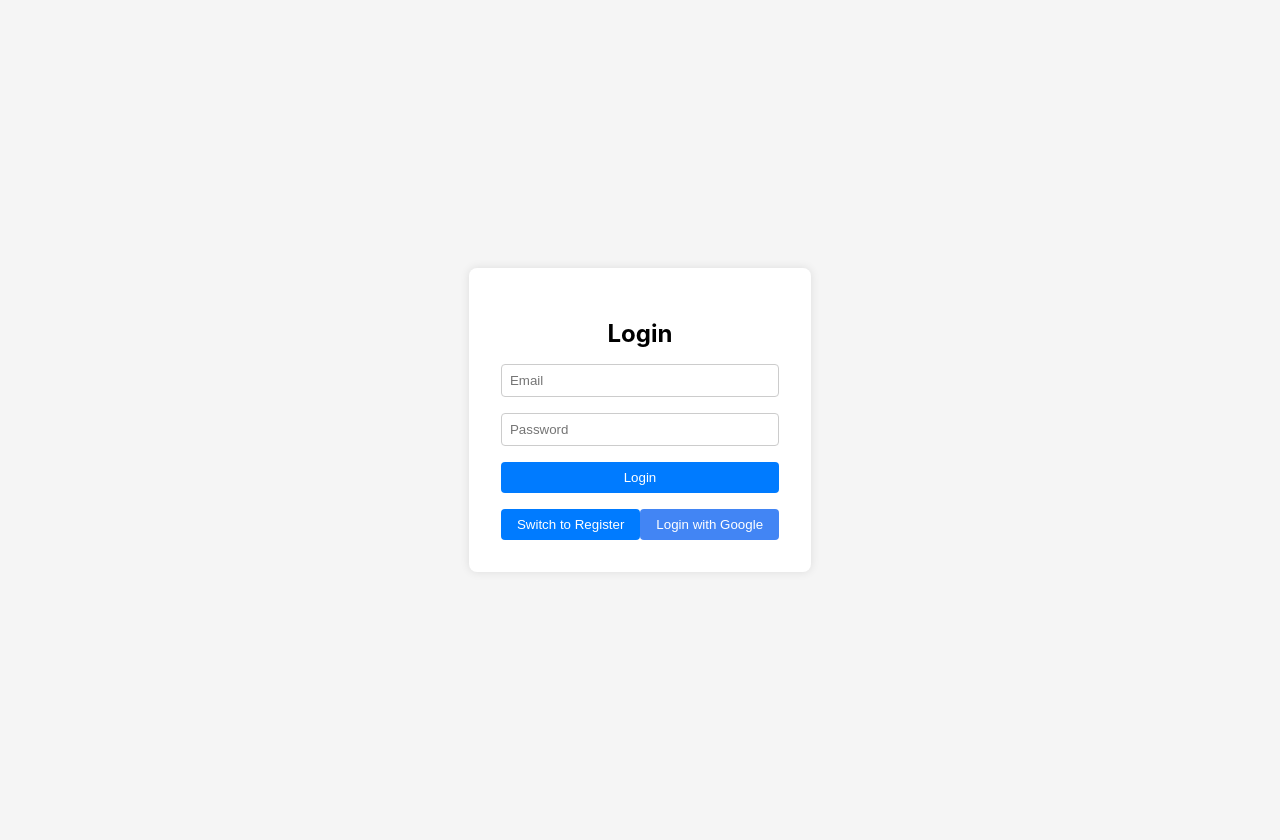
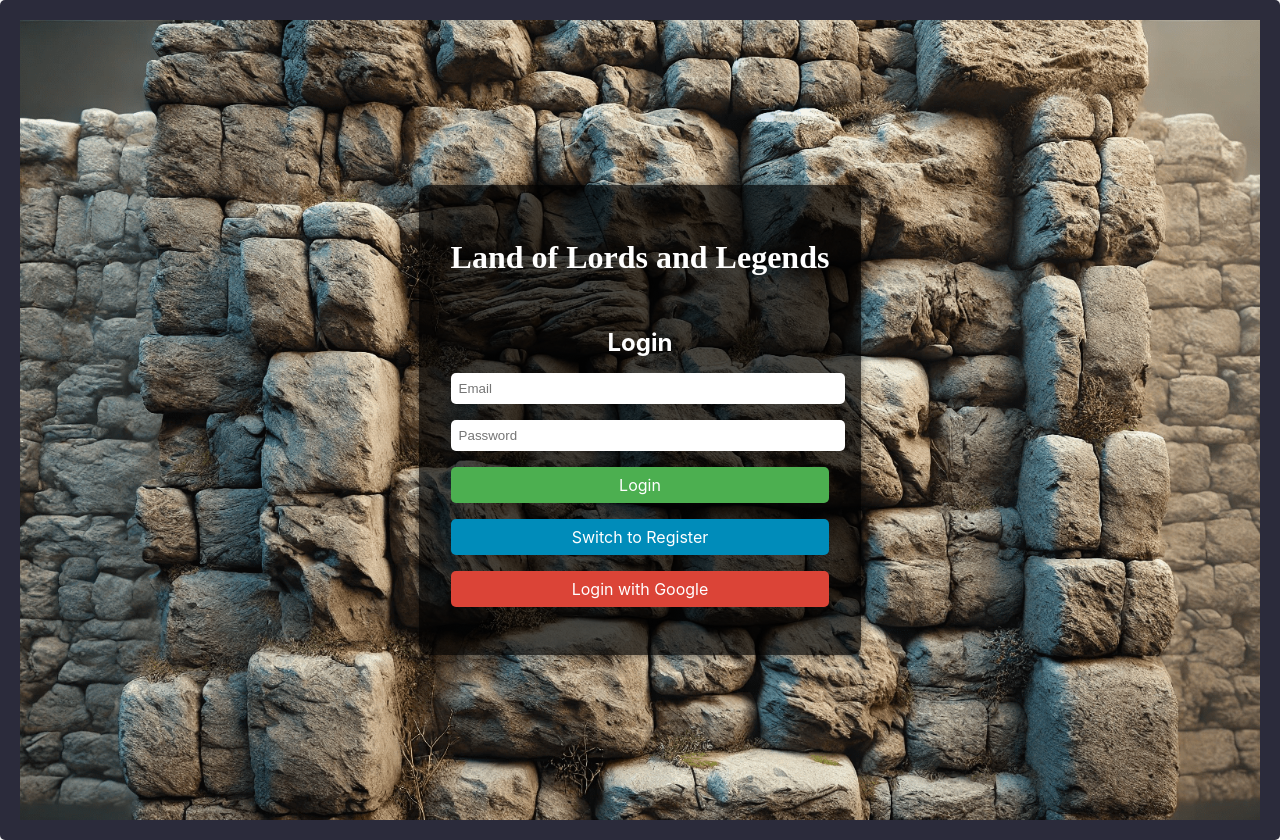
Before and after one commit to DougRev/LoLaL, a React (Create React App) app in the folder client/: page / in a window 1280 px wide. Built offline with nearby package versions, Linux system fonts and the light colour scheme; the HTML template or start-up script is replaced by a standard one.

Commit message:
working on styling and added a logo with a static vertical nav bar.

```diff
--- a/client/src/App.css
+++ b/client/src/App.css
@@ -42,7 +42,3 @@ body {
   font-family: Arial, sans-serif;
   background: #f5f5f5;
 }
-
-.content {
-  padding: 20px;
-}
--- /dev/null
+++ b/client/src/components/MyArmy.css
@@ -0,0 +1,33 @@
+.my-army {
+    margin: 20px;
+    font-family: Arial, sans-serif;
+  }
+
+  .unit-container {
+    display: flex;
+    flex-direction: column;
+  }
+
+  .unit-item {
+    margin-bottom: 10px;
+  }
+
+  .assign-input {
+    margin: 5px;
+    padding: 5px;
+    width: 50px;
+  }
+
+  .assign-button {
+    background: #007bff;
+    color: white;
+    border: none;
+    padding: 10px;
+    margin: 5px;
+    border-radius: 5px;
+    cursor: pointer;
+  }
+
+  .assign-button:hover {
+    background: #0056b3;
+  }
--- a/client/src/components/MyArmy.js
+++ b/client/src/components/MyArmy.js
@@ -1,6 +1,7 @@
 import React, { useEffect, useState, useContext } from 'react';
 import axios from 'axios';
 import { AuthContext } from '../context/AuthContext';
+import './MyArmy.css';
 
 const MyArmy = ({ triggerFetch, onUnitAssign, onKingdomUpdate }) => {
   const { user } = useContext(AuthContext);
@@ -76,7 +77,7 @@ const MyArmy = ({ triggerFetch, onUnitAssign, onKingdomUpdate }) => {
       {units
         .filter(unit => unit.assignedTo === assignment && unit.quantity > 0)
         .map((unit, index) => (
-          <li key={`${unit.unit._id}-${index}`}>
+          <li key={`${unit.unit._id}-${index}`} className="unit-item">
             <strong>Amount: {unit.quantity}</strong> - {unit.unit.name}, Cost: {unit.unit.cost}, Attack: {unit.unit.attack}, Defense: {unit.unit.defense}
             {assignment === 'unassigned' && (
               <div>
@@ -87,9 +88,10 @@ const MyArmy = ({ triggerFetch, onUnitAssign, onKingdomUpdate }) => {
                   onChange={(e) => setAssignQuantity(Math.max(1, Math.min(e.target.value, unit.quantity)))}
                   min="1"
                   max={unit.quantity}
+                  className="assign-input"
                 />
-                <button onClick={() => handleAssign(unit.unit._id, 'offensive')}>Assign to Offensive</button>
-                <button onClick={() => handleAssign(unit.unit._id, 'defensive')}>Assign to Defensive</button>
+                <button onClick={() => handleAssign(unit.unit._id, 'offensive')} className="assign-button">Assign to Offensive</button>
+                <button onClick={() => handleAssign(unit.unit._id, 'defensive')} className="assign-button">Assign to Defensive</button>
               </div>
             )}
             {assignment !== 'unassigned' && (
@@ -101,10 +103,11 @@ const MyArmy = ({ triggerFetch, onUnitAssign, onKingdomUpdate }) => {
                   onChange={(e) => setAssignQuantity(Math.max(1, Math.min(e.target.value, unit.quantity)))}
                   min="1"
                   max={unit.quantity}
+                  className="assign-input"
                 />
-                <button onClick={() => handleReassign(unit.unit._id, assignment, 'offensive')}>Reassign to Offensive</button>
-                <button onClick={() => handleReassign(unit.unit._id, assignment, 'defensive')}>Reassign to Defensive</button>
-                <button onClick={() => handleReassign(unit.unit._id, assignment, 'unassigned')}>Unassign</button>
+                <button onClick={() => handleReassign(unit.unit._id, assignment, 'offensive')} className="assign-button">Reassign to Offensive</button>
+                <button onClick={() => handleReassign(unit.unit._id, assignment, 'defensive')} className="assign-button">Reassign to Defensive</button>
+                <button onClick={() => handleReassign(unit.unit._id, assignment, 'unassigned')} className="assign-button">Unassign</button>
               </div>
             )}
           </li>
@@ -125,7 +128,7 @@ const MyArmy = ({ triggerFetch, onUnitAssign, onKingdomUpdate }) => {
   }
 
   return (
-    <div>
+    <div className="my-army">
       <h2>My Army</h2>
       <h3>Unassigned Units</h3>
       {renderUnitList(army, 'unassigned')}
--- a/client/src/components/Navbar.css
+++ b/client/src/components/Navbar.css
@@ -1,60 +1,88 @@
 .navbar {
+  width: 200px;
+  height: 100vh;
+  background-color: #333;
+  color: #fff;
+  display: flex;
+  flex-direction: column;
+  align-items: center;
   position: fixed;
+  top: 0;
   left: 0;
-    top: 0;
-    height: 100%;
-    width: 250px;
-    background: #333;
-    transform: translateX(-250px);
-    transition: transform 0.3s ease;
-    z-index: 1000;
-  }
-
-  .navbar.open {
-    transform: translateX(0);
-  }
-
-  .hamburger {
-    position: absolute;
-    top: 20px;
-    right: -40px;
-    background: #333;
-    color: #fff;
-    padding: 10px;
-    cursor: pointer;
-    border-radius: 50%;
-    z-index: 1001;
+  padding-top: 20px;
 }
 
 .nav-links {
   list-style: none;
   padding: 0;
-    margin: 60px 0 0;
-    text-align: left;
+  width: 100%;
 }
 
 .nav-links li {
-    margin: 20px 0;
+  width: 100%;
 }
 
 .nav-links a, .nav-links button {
+  display: block;
+  padding-top: 15px;
+  padding-bottom: 15px;
+  text-decoration: none;
   color: #fff;
-    text-decoration: none;
-    font-size: 18px;
-    display: block;
-    padding: 10px;
-    transition: background 0.3s;
-    border: none;
-    background: none;
-    cursor: pointer;
-    text-align: left;
+  text-align: center;
+  width: 100%;
+  border-radius: 10px;
+  background-color: #1e1e2f;
+  box-shadow: inset 2px 2px 5px rgba(0, 0, 0, 0.6), inset -2px -2px 5px rgba(255, 255, 255, 0.1);
+  transition: all 0.3s ease;
+  margin: 10px 0;
 }
 
 .nav-links a:hover, .nav-links button:hover {
-    background: #444;
+  background-color: #564877;
+  box-shadow: inset 1px 1px 3px rgba(255, 255, 255, 0.1), inset -1px -1px 3px rgba(0, 0, 0, 0.6), 0 0 5px rgba(255, 255, 255, 0.2);
 }
 
-  .content.authenticated {
-    margin-left: 250px;
-    transition: margin-left 0.3s ease;
+button {
+  background: none;
+  border: none;
+  color: inherit;
+  font: inherit;
+  cursor: pointer;
 }
+
+.logo-container {
+  text-align: center;
+}
+
+.logo {
+  width: 300px;
+  height: auto;
+}
+
+  /* Navbar Styles */
+  .navbar {
+    width: 250px;
+    background-color: #2b2b3b;
+    height: 100vh;
+    position: fixed;
+    left: 0;
+    top: 0;
+    padding: 20px;
+  }
+
+  .navbar h2 {
+    color: #f1f1f1;
+    margin-bottom: 20px;
+  }
+
+  .navbar ul {
+    list-style: none;
+    padding: 0;
+  }
+
+  .navbar ul li {
+    margin: 10px 0;
+    padding: 10px;
+    border-radius: 5px;
+    cursor: pointer;
+  }
--- a/client/src/components/Navbar.js
+++ b/client/src/components/Navbar.js
@@ -1,6 +1,7 @@
 import React, { useState, useContext } from 'react';
 import { Link, useNavigate } from 'react-router-dom';
 import { AuthContext } from '../context/AuthContext';
+import logo from '../images/logo.png';
 import './Navbar.css';
 
 const Navbar = () => {
@@ -23,9 +24,9 @@ const Navbar = () => {
   };
 
   return (
-    <div className={`navbar ${isOpen ? 'open' : ''}`}>
-      <div className="hamburger" onClick={toggleNavbar}>
-        {isOpen ? '✖' : '☰'}
+    <div className="navbar static-navbar">
+      <div className="logo-container">
+        <img src={logo} alt="LoLaL Logo" className="logo" />
       </div>
       <ul className="nav-links">
         {isAuthenticated && (
--- a/client/src/pages/Dashboard.css
+++ b/client/src/pages/Dashboard.css
@@ -1,11 +1,102 @@
-#kingdom-stats {
-    display: inline-flex;
-}
+/* General Styles */
+body {
+    font-family: 'Arial', sans-serif;
+    background-color: #1e1e2f; /* Dark background for medieval theme */
+    color: #f1f1f1; /* Light text for readability */
+    margin: 0;
+    padding: 0;
+  }
 
-#kingdom-stats p {
-    margin-right: 5px;
-}
 
-#action-stats {
-    margin-right: 5px;
-}
+
+  /* Main Content Styles */
+  .main-content {
+    margin-left: 270px;
+    padding: 20px;
+  }
+
+  .top-section {
+    display: flex;
+    justify-content: space-between;
+    margin-bottom: 20px;
+    background-color: #2b2b3b;
+    padding: 20px;
+    border-radius: 5px;
+  }
+
+  .key-info {
+    flex: 2 1;
+  }
+
+  .key-info h1 {
+    margin-top: 0;
+  }
+
+  .stats {
+    display: flex;
+    flex-wrap: wrap;
+    gap: 10px;
+  }
+
+  .stats p {
+    margin: 0 10px 0 0;
+  }
+
+  .production {
+    flex: 1;
+  }
+
+  .tabs {
+    display: flex;
+    justify-content: space-around;
+    background-color: #3b3b4b;
+    padding: 10px;
+    border-radius: 5px;
+    margin-bottom: 20px;
+  }
+
+  .tabs button {
+    background: none;
+    border: none;
+    color: #f1f1f1;
+    padding: 10px;
+    cursor: pointer;
+    font-size: 1.2em;
+  }
+
+  .tabs button:hover {
+    background-color: #4b4b5b;
+  }
+
+  .tabs .active {
+    background-color: #5b5b6b;
+    border-radius: 5px;
+  }
+
+  .content {
+    background-color: #2b2b3b;
+    padding: 20px;
+    border-radius: 5px;
+  }
+
+
+
+
+  /* Responsive Design */
+  @media (max-width: 768px) {
+    .navbar {
+      width: 200px;
+    }
+
+    .main-content {
+      margin-left: 220px;
+    }
+
+    .top-section, .content {
+      flex-direction: column;
+    }
+
+    .stats {
+      flex-direction: column;
+    }
+  }
--- a/client/src/pages/LandingPage.css
+++ b/client/src/pages/LandingPage.css
@@ -1,43 +1,54 @@
-.landing-container {
+.landing-page .landing-container {
   display: flex;
   justify-content: center;
   align-items: center;
   height: 100vh;
-    background: #f5f5f5;
+  background: url('../images/castle_wall.png') no-repeat center center;
+  background-size: cover;
+  color: #fff;
 }
 
-  .form-container {
-    background: #fff;
+.landing-page .form-container {
+  background: rgba(0, 0, 0, 0.7);
   padding: 2rem;
-    border-radius: 8px;
-    box-shadow: 0 0 10px rgba(0, 0, 0, 0.1);
+  border-radius: 10px;
   text-align: center;
+  box-shadow: 0 0 10px rgba(0, 0, 0, 0.5);
 }
 
-  .toggle-button {
-    margin-top: 1rem;
-    background: #007bff;
+.landing-page input {
+  display: block;
+  width: 100%;
+  padding: 0.5rem;
+  margin-bottom: 1rem;
+  border: none;
+  border-radius: 5px;
+}
+
+.landing-page button {
+  width: 100%;
+  padding: 0.5rem;
+  margin-bottom: 1rem;
+  border: none;
+  border-radius: 5px;
+  background: #4CAF50;
   color: #fff;
-    border: none;
-    padding: 0.5rem 1rem;
-    border-radius: 4px;
   cursor: pointer;
 }
 
-  .toggle-button:hover {
-    background: #0056b3;
+.landing-page button:hover {
+  background: #45a049;
 }
 
-  .google-button {
-    margin-top: 1rem;
-    background: #4285F4;
-    color: #fff;
-    border: none;
-    padding: 0.5rem 1rem;
-    border-radius: 4px;
-    cursor: pointer;
+.landing-page .toggle-button {
+  background: #008CBA;
 }
 
-  .google-button:hover {
-    background: #357ae8;
+.landing-page .google-button {
+  background: #db4437;
 }
+
+.landing-page h1 {
+  font-family: 'Cinzel', serif;
+  margin-bottom: 2rem;
+}
--- a/client/src/pages/LandingPage.js
+++ b/client/src/pages/LandingPage.js
@@ -25,8 +25,10 @@ const LandingPage = () => {
   }, [isAuthenticated, navigate]);
 
   return (
+    <div className="landing-page">
       <div className="landing-container">
         <div className="form-container">
+          <h1>Land of Lords and Legends</h1>
           {isLogin ? <LoginForm /> : <RegisterForm />}
           <button className="toggle-button" onClick={toggleForm}>
             {isLogin ? 'Switch to Register' : 'Switch to Login'}
@@ -36,6 +38,7 @@ const LandingPage = () => {
           </button>
         </div>
       </div>
+    </div>
   );
 };
 
```
Also changed, not shown: client/src/pages/Dashboard.js (+34 -20 lines), client/src/images/castle_wall.png (added), client/src/images/logo.png (added). Lines whose indentation alone changed are shown as unchanged.
